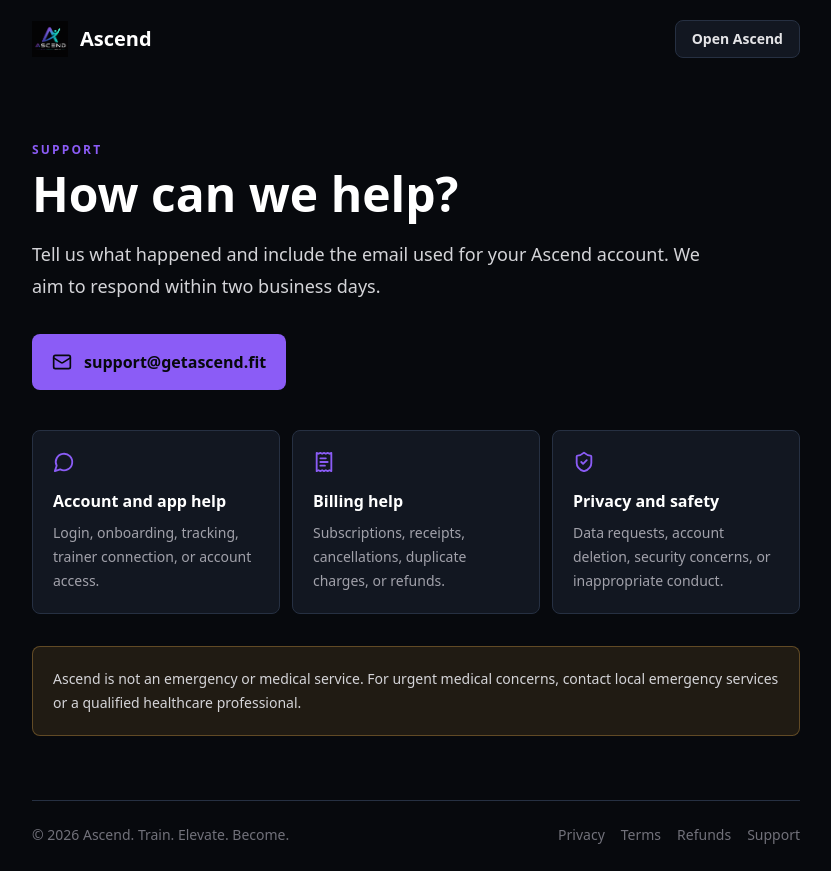
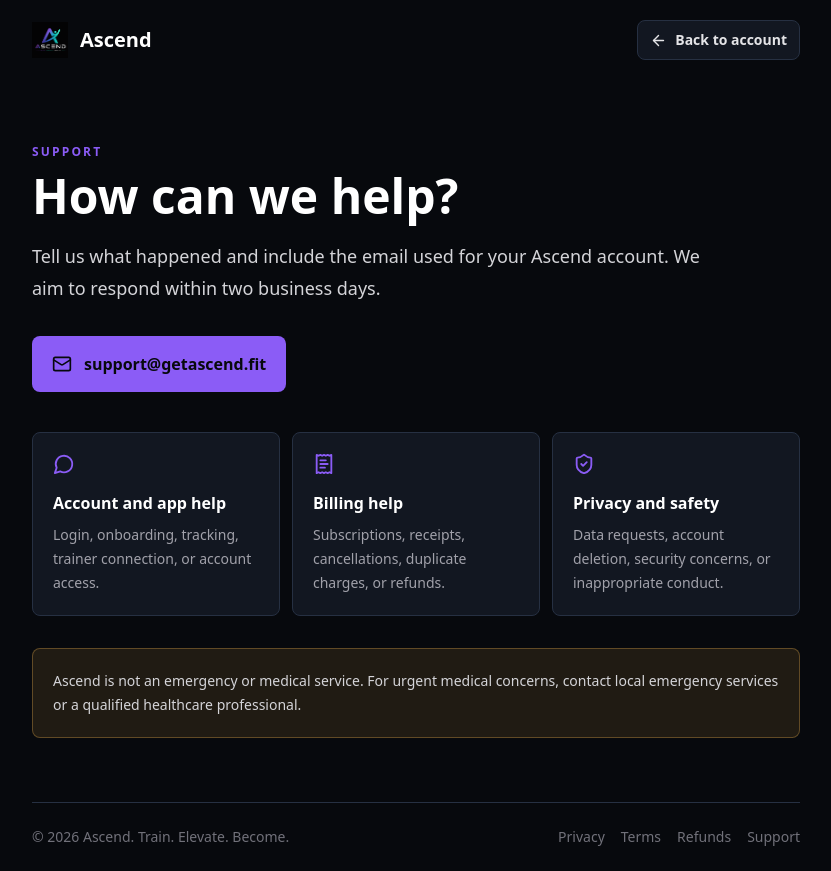
Before and after one commit to mdfarizanwar369/ascend, a Next.js app in the folder frontend/: page /contact in a window 1280 px wide. Shown: the whole page, without its empty margins (224-1055 px from the left). Built offline with nearby package versions, Linux system fonts and the light colour scheme; no server answers.

Commit message:
Add account return navigation to support pages

```diff
--- a/frontend/src/app/contact/page.tsx
+++ b/frontend/src/app/contact/page.tsx
@@ -1,5 +1,5 @@
 import type { Metadata } from "next";
-import { Mail, MessageCircle, ReceiptText, ShieldCheck } from "lucide-react";
+import { ArrowLeft, Mail, MessageCircle, ReceiptText, ShieldCheck } from "lucide-react";
 import Link from "next/link";
 import { BrandMark } from "@/components/BrandMark";
 import { PublicFooter } from "@/components/legal/PublicFooter";
@@ -21,7 +21,13 @@
             <BrandMark size="sm" />
             <span className="text-xl font-semibold">Ascend</span>
           </Link>
-          <Link href="/login" className="rounded-lg border border-line bg-surface px-4 py-2 text-sm font-semibold text-zinc-200">Open Ascend</Link>
+          <Link
+            href="/launch"
+            className="flex h-10 items-center gap-2 rounded-lg border border-line bg-surface px-3 text-sm font-semibold text-zinc-200"
+          >
+            <ArrowLeft size={17} />
+            Back to account
+          </Link>
         </header>
 
         <section className="py-12 sm:py-16">
--- a/frontend/src/components/legal/LegalPage.tsx
+++ b/frontend/src/components/legal/LegalPage.tsx
@@ -28,9 +28,9 @@
             <BrandMark size="sm" />
             <span className="text-xl font-semibold">Ascend</span>
           </Link>
-          <Link href="/" className="flex h-10 items-center gap-2 rounded-lg border border-line bg-surface px-3 text-sm font-semibold text-zinc-200">
+          <Link href="/launch" className="flex h-10 items-center gap-2 rounded-lg border border-line bg-surface px-3 text-sm font-semibold text-zinc-200">
             <ArrowLeft size={17} />
-            Home
+            Back to Ascend
           </Link>
         </header>
 
```
